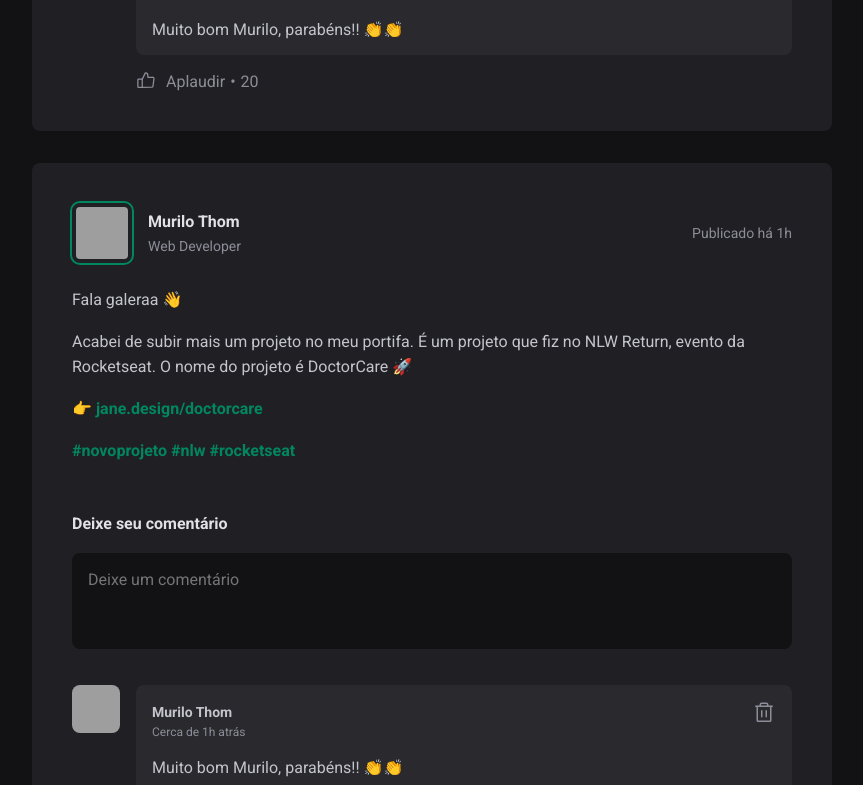
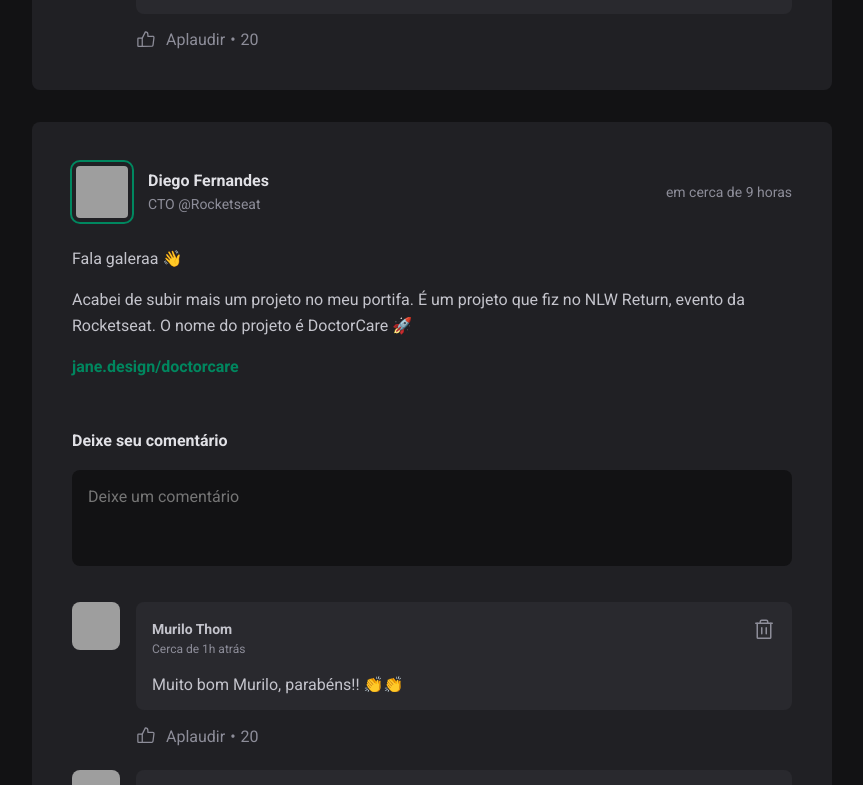
Before and after one commit to murilothom/ignite-feed, a React (Vite) app: page / in a window 1280 px wide. Shown: the part 1016-1801 px from the top of the page, without its empty margins (352-1215 px from the left). Built offline with nearby package versions, Linux system fonts and the light colour scheme; grey boxes are pictures that could not be loaded.

Commit message:
feat: dynamic data to post component

```diff
--- a/package.json
+++ b/package.json
@@ -9,6 +9,7 @@
     "preview": "vite preview"
   },
   "dependencies": {
+    "date-fns": "^2.29.2",
     "phosphor-react": "^1.4.1",
     "react": "^18.2.0",
     "react-dom": "^18.2.0"
--- a/src/App.jsx
+++ b/src/App.jsx
@@ -5,6 +5,37 @@
 import { Header } from "./components/Header"
 import { Post } from './components/Post'
 import { Sidebar } from "./components/Sidebar"
+
+const posts = [
+  {
+    id: 1,
+    author: {
+      avatarUrl: 'https://github.com/murilothom.png',
+      name: 'Murilo Thom',
+      role: 'Desenvolvedor Front-end'
+    },
+    content: [
+      { type: 'paragraph', content: 'Fala galeraa 👋', },
+      { type: 'paragraph', content: 'Acabei de subir mais um projeto no meu portifa. É um projeto que fiz no NLW Return, evento da Rocketseat. O nome do projeto é DoctorCare 🚀', },
+      { type: 'link', content: 'jane.design/doctorcare', },
+    ],
+    publishedAt: new Date('2022-09-08 18:24:33')
+  },
+  {
+    id: 2,
+    author: {
+      avatarUrl: 'https://github.com/diego3g.png',
+      name: 'Diego Fernandes',
+      role: 'CTO @Rocketseat'
+    },
+    content: [
+      { type: 'paragraph', content: 'Fala galeraa 👋', },
+      { type: 'paragraph', content: 'Acabei de subir mais um projeto no meu portifa. É um projeto que fiz no NLW Return, evento da Rocketseat. O nome do projeto é DoctorCare 🚀', },
+      { type: 'link', content: 'jane.design/doctorcare', },
+    ],
+    publishedAt: new Date('2022-09-10 09:35:55')
+  },
+]
 
 export function App() {
   return (
@@ -14,14 +45,14 @@
       <div className={styles.wrapper}>
         <Sidebar />
         <main>
-          <Post
-            author='Murilo Thom'
-            content='Lorem ipsum dolor sit amet consectetur adipisicing elit.'
-          />
-          <Post
-            author='Diego Fernandes'
-            content='Assumenda odio aliquam adipisicing elit.'
-          />
+          {posts.map(post => (
+            <Post
+              key={post.id}
+              author={post.author}
+              content={post.content}
+              publishedAt={post.publishedAt}
+            />
+          ))}
         </main>
       </div>
     </div>
--- a/src/components/Post.jsx
+++ b/src/components/Post.jsx
@@ -1,34 +1,47 @@
+import { format, formatDistanceToNow } from 'date-fns'
+import ptBR from 'date-fns/locale/pt-BR'
+
 import styles from './Post.module.css'
 
 import { Comment } from './Comment'
 import { Avatar } from './Avatar'
 
-export function Post () {
+export function Post ({ author, content, publishedAt }) {
+  const publishedDateFormatted = format(publishedAt, "d 'de' LLLL 'às' HH:mm'h'", {
+    locale: ptBR
+  })
+
+  const publishedDateRelativeToNow = formatDistanceToNow(publishedAt, {
+    locale: ptBR,
+    addSuffix: true
+  })
+
   return (
     <article className={styles.post}>
       <header>
         <div className={styles.author}>
           <Avatar
-            src="https://github.com/murilothom.png"
+            src={author.avatarUrl}
           />
           <div className={styles.authorInfo}>
-            <strong>Murilo Thom</strong>
-            <span>Web Developer</span>
+            <strong>{author.name}</strong>
+            <span>{author.role}</span>
           </div>
         </div>
 
-        <time title="8 de Setembro às 17:44" dateTime="2022-09-08 17:44:22">Publicado há 1h</time>
+        <time title={publishedDateFormatted} dateTime={publishedAt.toISOString()}>
+          {publishedDateRelativeToNow}
+        </time>
       </header>
 
       <div className={styles.content}>
-        <p>Fala galeraa 👋</p>
-        <p>Acabei de subir mais um projeto no meu portifa. É um projeto que fiz no NLW Return, evento da Rocketseat. O nome do projeto é DoctorCare 🚀</p>
-        <p>👉{' '}<a href='#'>jane.design/doctorcare</a></p>
-        <p>
-          <a href='#'>#novoprojeto</a>{' '}
-          <a href='#'>#nlw</a>{' '}
-          <a href='#'>#rocketseat</a>
-        </p>
+        {content.map(line => {
+          if (line.type === 'paragraph') {
+            return <p>{line.content}</p>
+          } else if (line.type === 'link') {
+            return <p><a href='#'>{line.content}</a></p>
+          }
+        })}
       </div>
 
       <form className={styles.commentForm}>
```
Also changed, not shown: 1 other file (tests, documents, lock files or other folders).
